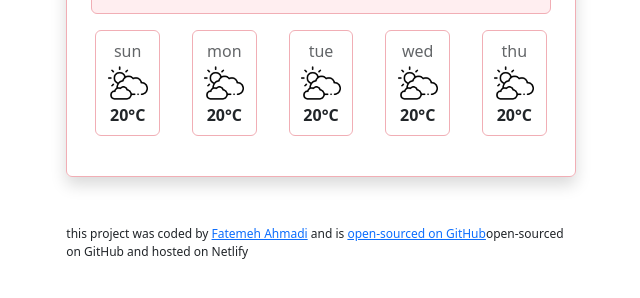
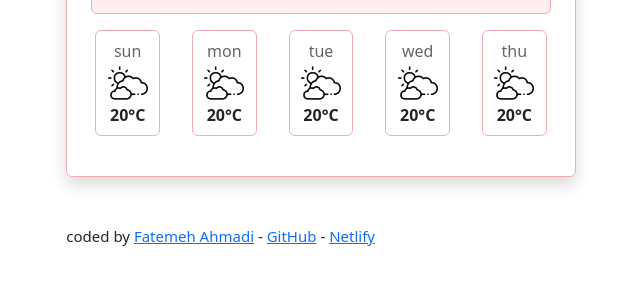
Before and after one commit to fatemeh133/Pink-weather-app, a plain HTML site: page index.html in a window 1280 px wide. Shown: the part 270-568 px from the top of the page, without its empty margins (319-959 px from the left). Drawn offline with nearby package versions, Linux system fonts and the light colour scheme; a web font is replaced by a local one.

Commit message:
edited links

```diff
--- a/index.html
+++ b/index.html
@@ -124,16 +124,18 @@
         </div>
       </form>
       <div class="footer">
-        this project was coded by
+        coded by
         <a
           href="https://www.shecodes.io/graduates/67814-fatemeh-ahmadi"
           target="_blank"
           >Fatemeh Ahmadi</a
         >
-        and is
-        <a href="https://github.com/fatemeh133/Site" target="_blank"
-          >open-sourced on GitHub</a
-        >open-sourced on GitHub and hosted on Netlify
+        -
+        <a href="https://github.com/fatemeh133/Site" target="_blank">GitHub</a>
+        -
+        <a href="https://lively-cobbler-c9dd0a.netlify.app" target="_blank"
+          >Netlify</a
+        >
       </div>
     </div>
   </body>
--- a/src/style.css
+++ b/src/style.css
@@ -30,7 +30,7 @@
 }
 
 .footer {
-  font-size: 12px;
+  font-size: 15px;
 }
 a {
   text-decoration: none;
```
